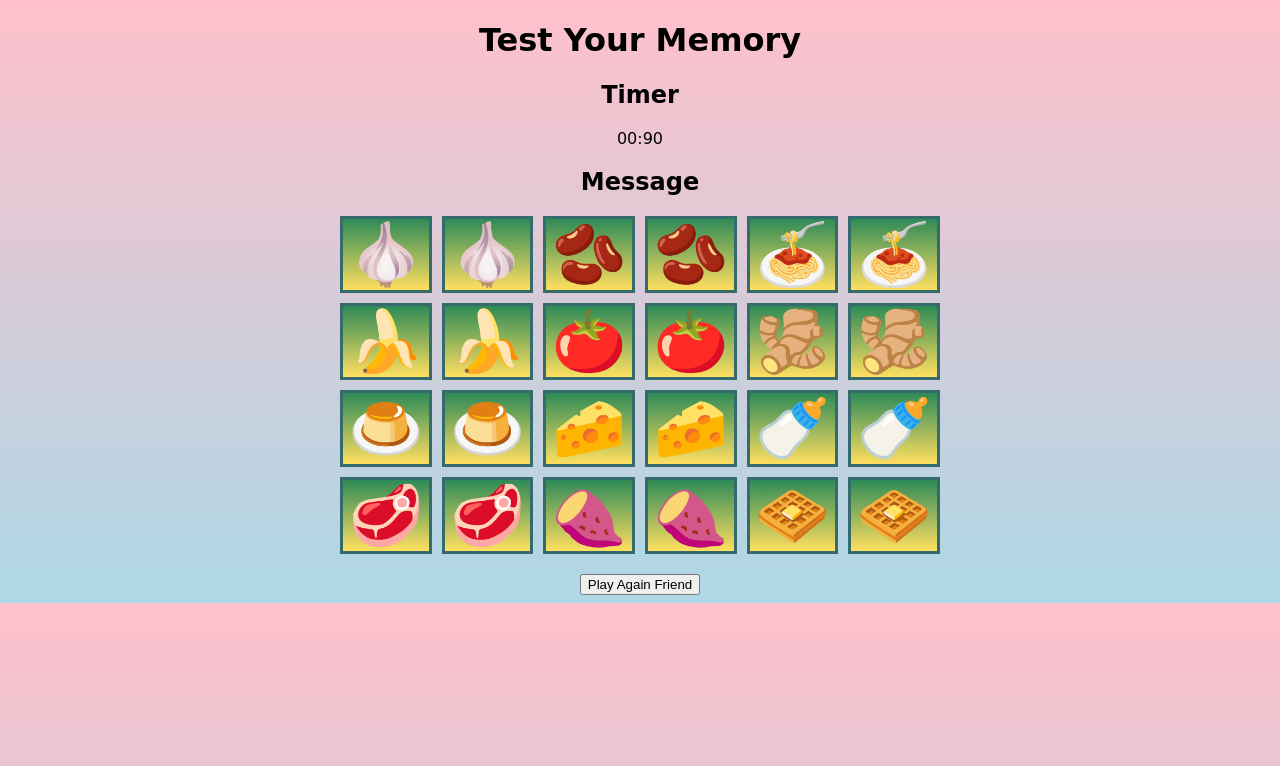
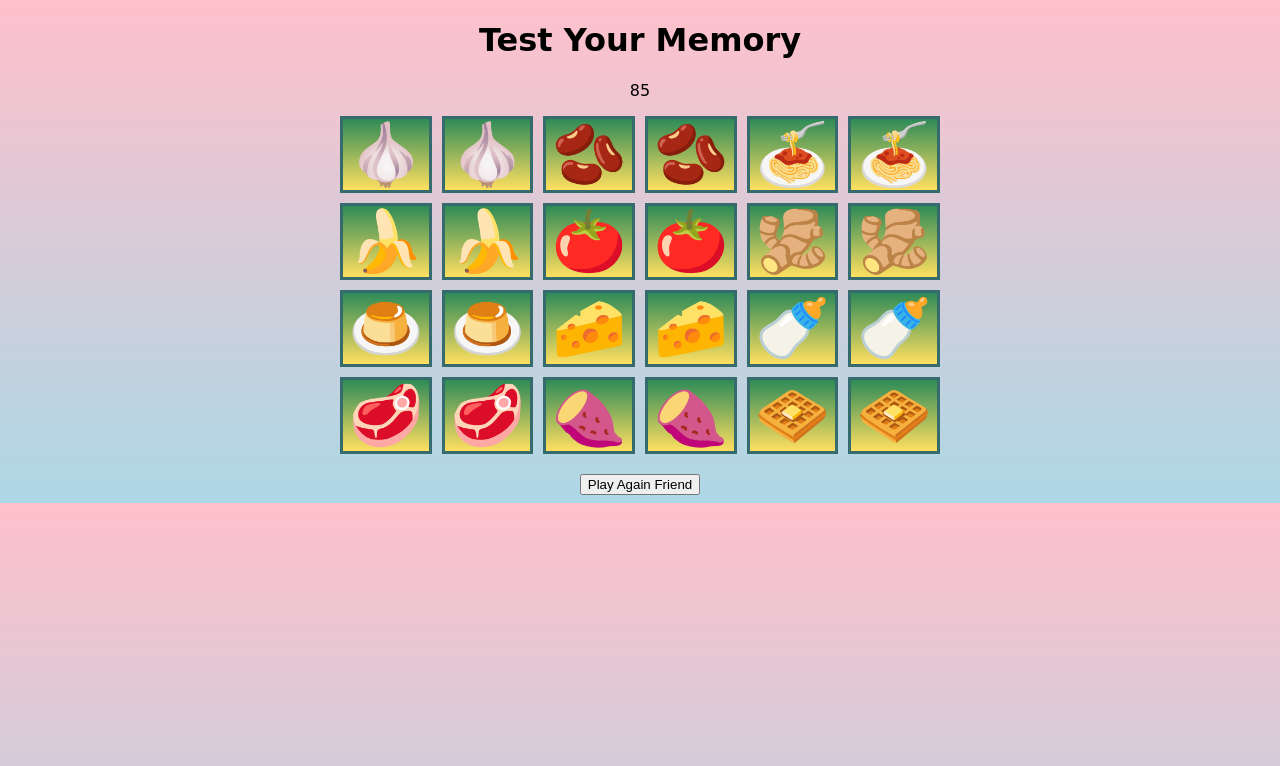
Before and after one commit to kayawoods/memory-game, a plain HTML site: page index.html in a window 1280 px wide. Drawn offline with Linux system fonts and the light colour scheme.

Commit message:
timer works but not well

```diff
--- a/css/style.css
+++ b/css/style.css
@@ -31,10 +31,10 @@ body {
     background: linear-gradient(to bottom, rgb(46, 139, 87), rgb(255, 223, 96));
 }
 
-.hide {
-    opacity: 0;
+.hide > div {
+    visibility: hidden;
 }
-.garlic::before {
+/* .garlic::before {
     content: '🧄';
 }
 
@@ -80,7 +80,7 @@ body {
 
 .waffle::before{
     content: '🧇';
-}
+} */
       .button-container {
         display: flex;
         justify-content: center; /* Center horizontally */
--- a/index.html
+++ b/index.html
@@ -13,17 +13,20 @@
     <header>
         <h1>Test Your Memory</h1>
         <div id="timer">
-            <h2>Timer</h2>
-            <p id="timerDisplay">00:90</p>
+            <p id="timerDisplay"></p>
         </div>
-        <h2 id="message">Message</h2>
+
+        <div id="message">
+            <p id="messageDisplay"></p>
+        </div>
+
     </header>
 
 
 
 
     <section class="board">
-        <div class="card garlic" id="firstGarlic"></div>
+        <!-- <div class="card garlic" id="firstGarlic"></div>
         <div class="card garlic" id="garlic"></div>
         <div class="card bean" id="firstBean"></div>
         <div class="card bean" id="bean"></div>
@@ -47,7 +50,7 @@
         <div class="card sweetPot" id="sweetPot"></div>
         <div class="card waffle" id="firstWaffle"></div>
         <div class="card waffle" id="waffle"></div>
-
+        -->
 
     </section>
 
--- a/js/app.js
+++ b/js/app.js
@@ -19,6 +19,7 @@ let firstPick = null;
 let secondPick = null;
 let matches = 0;
 let timer = 90;
+let clicks = 0;
 
 
 
@@ -26,10 +27,71 @@ let timer = 90;
 /*------------------------ Cached Element References ------------------------*/
 
 
+// const cardElements = document.querySelectorAll('.card');
+// const card = document.getElementsByClassName('card)')
+const board = document.querySelector('.board');
+// const message = document.querySelector ('#messageDisplay');
+
+
+
+/*-------------------------------- Functions --------------------------------*/
+cards.forEach(function (emoji) {
+    const card = document.createElement('div')
+    const cardChild = document.createElement('div')
+    card.classList.add('card')
+    if (emoji === '🧄') {
+        card.classList.add('garlic')
+        card.appendChild(cardChild)
+        cardChild.innerText = '🧄'
+
+    }
+    else if (emoji === '🫘') {
+        card.classList.add('bean')
+        card.innerText = '🫘'
+    }
+    else if (emoji === '🍝') {
+        card.classList.add('spaghetti')
+        card.innerText = '🍝'
+    }
+    else if (emoji === '🍌') {
+        card.classList.add('banana')
+        card.innerText = '🍌'
+    }
+    else if (emoji === '🍅') {
+        card.classList.add('tomato')
+        card.innerText = '🍅'
+    }
+    else if (emoji === '🫚') {
+        card.classList.add('ginger')
+        card.innerText = '🫚'
+    }
+    else if (emoji === '🍮') {
+        card.classList.add('custard')
+        card.innerText = '🍮'
+    }
+    else if (emoji === '🧀') {
+        card.classList.add('cheese')
+        card.innerText = '🧀'
+    }
+    else if (emoji === '🍼') {
+        card.classList.add('bottle')
+        card.innerText = '🍼'
+    }
+    else if (emoji === '🥩') {
+        card.classList.add('steak')
+        card.innerText = '🥩'
+    }
+    else if (emoji === '🍠') {
+        card.classList.add('sweetPot')
+        card.innerText = '🍠'
+    }
+    else if (emoji === '🧇') {
+        card.classList.add('waffle')
+        card.innerText = '🧇'
+    }
+    board.appendChild(card)
+})
 const cardElements = document.querySelectorAll('.card');
-// const timerDisplay = document.getElementById('timer');
-/*-------------------------------- Functions --------------------------------*/
-const card = document.getElementsByClassName('card)')
 
 
 
@@ -87,23 +149,19 @@ const card = document.getElementsByClassName('card)')
 
 
 
-cardElements.forEach(function (card) {
-    card.addEventListener('click', function (event) {
-        event.target.classList.toggle('hide')
-    })
-})
+// cardElements.forEach(function(card) {
+//     card.addEventListener('click', function (event) {
 
 
-
-
-
+//     })
+// })
 
 
 
 const flipCard = (event) => {
     let clickedCard = event.target;
-
-
+    // clickedCard.classList.toggle('hide')
+    clicks += 1
 
     if (!firstPick) {
         firstPick = clickedCard;
@@ -120,17 +178,20 @@ cardElements.forEach(function (card) {
             secondPick.removeEventListener('click', flipCard)
         } else {
             console.log('not a match');
+            messageDisplay.innerText = message
+            if (matches === 12) {
+                gameMessage.innerHTML = 'you are a winner'
+                console.log('winner!')
+            }
+            else if (timer === 0 && matches !== 12) {
+                gameMessage.innerHTML = 'you lost dude'
+                console.log('loser!')
 
 
             }
-                resetTurn();
 
-                // if (matches === 12) {
-                //     console.log('win!')
-                //     //  need to clear/sync with timer
-                // }
-                // else if (timer === 0 && matches !== 12) {
-                //     console.log('lose!')
+        }
+        resetTurn()
 
     }
 
@@ -140,24 +201,6 @@ cardElements.forEach(function (card) {
     firstPick = null;
     secondPick = null;
 };
-        // }
-        // if round = 90 seconds and matched pairs = then,
-        // };
-        // if (timer === 0) && (matches !== 12) {
-        //     console.log ('lost')
-        // } else if {
-
-        //  (matches === 12)
-        //  console.log('win')
-        // }
-
-        // const timer = () => {
-        //     sec === 90
-        //     document.getElementById('timer')
-        //     if (sec < 0) {
-        //         resetTimer;
-        //     }
-        // const setTimeout (timer, )
 
 
 
@@ -171,32 +214,18 @@ cardElements.forEach(function (card) {
 });
 
 
+const countTimerDown = (seconds) => {
+    if (timer > 0) {
+        timer--;
+        timerDisplay.innerText = timer
+        console.log(timer);
+    } else {
+        timerDisplay.innerText = 0
+        console.log('times up');
+        clearInterval(interval)
 
-// call back function
-// milla seconds between every single code
+    }
+}
+// how to get it to stop
 
-// let timer = 90;
-
-// const countTimerDown = () => {
-//     timer = timer -1;
-//     console.log (timer);
-// }
-
-// setInterval (countTimerDown, 1000);
-
-// -that will take timer keep going down and keep going
-// not going to stop at any point
-
-// probably want delay
-// when timer = 0,
-
-
-
-
-// let timer = 10;
-// const countTimerDown = () => {
-//     if (timer >= 0) {
-// timer = timer -1;
-// console.log(the clock at at, timer)
-
-// setInterval (countTimerDown, 1000
+const interval = setInterval(countTimerDown, 1000)
```
Lines whose indentation alone changed are shown as unchanged.
